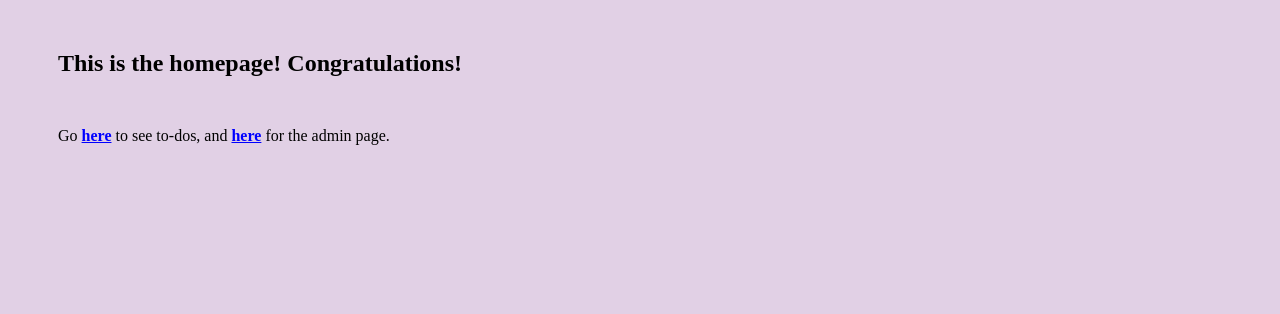
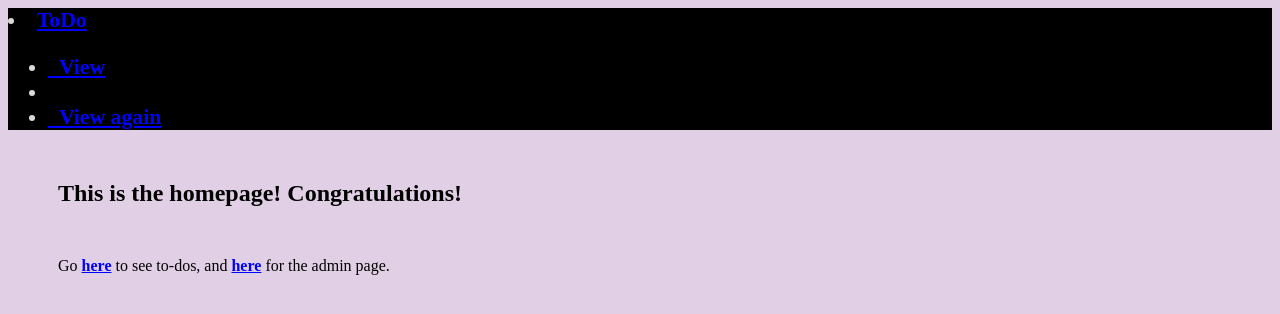
Before and after one commit to ellieholderness/to-do-manager, a Django app: page / in a window 1280 px wide. Shown: the top 314 px of the page. Run offline with Django 3.2, Linux system fonts and the light colour scheme; some web fonts are replaced.

Commit message:
Add navbar to style and base.html

```diff
--- a/project/static/global-style.css
+++ b/project/static/global-style.css
@@ -17,3 +17,10 @@ a:visited {
 body {
 	background: #E1D0E5;
 }
+
+nav.navbar {
+	background-color: black;
+	color: #DCD8D7;
+	font-weight: bold;
+	font-size: 136%;
+}
--- a/templates/base.html
+++ b/templates/base.html
@@ -13,6 +13,24 @@
     </head>
     {% endblock %}
     <body>
+        <nav class="navbar">
+            <div class="container">
+                <div id="navbar">
+                    <li class="dropdown">
+                        <a class="dropdown-toggle" data-toggle="dropdown" href="#">ToDo <span class="caret"></span></a>
+                        <ul class="dropdown-menu">
+                            <li><a href="{% url "index" %}">
+                                <span class="glyphicon glyphicon-plus"></span>&nbsp;&nbsp;View
+                            </a></li>
+                            <li class="divider"></li>
+                            <li><a href="{% url "index" %}">
+                                <span class="glyphicon glyphicon-tint"></span>&nbsp;&nbsp;View again
+                            </a></li>
+                        </ul>
+                    </li>
+                </div>
+            </div>
+        </nav>
     	{% block content %}
     	{% endblock %}
     </body>
```
